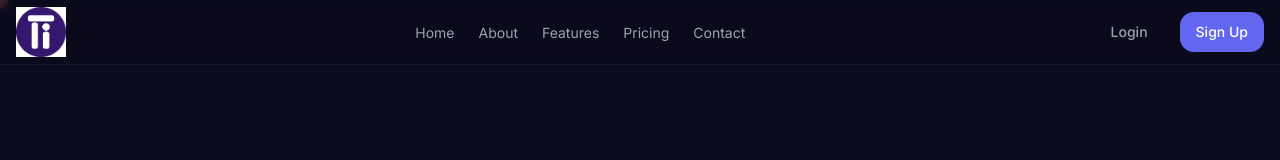
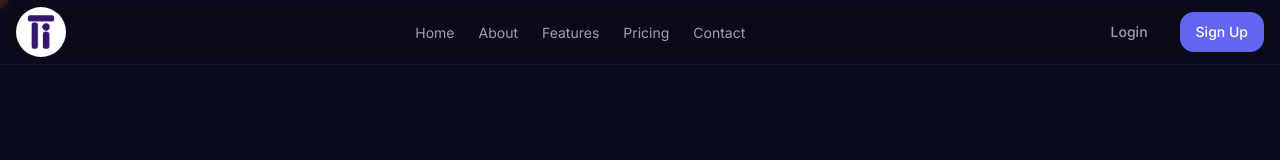
Before and after one commit to flutter-create-ani/TheInfluencer, a Next.js app: page / in a window 1280 px wide. Shown: the top 160 px of the page. Built offline with nearby package versions, Linux system fonts and the light colour scheme.

Commit message:
logo changed

```diff
--- a/app/layout.tsx
+++ b/app/layout.tsx
@@ -59,6 +59,7 @@ export default function RootLayout({
                   alt="Descriptive alt text"
                   width={50}
                   height={30}
+                  style={{ borderRadius: "25px" }}
                 />
               </Link>
             </motion.div>
```
Also changed, not shown: public/images/The_Influencer.jpg.
